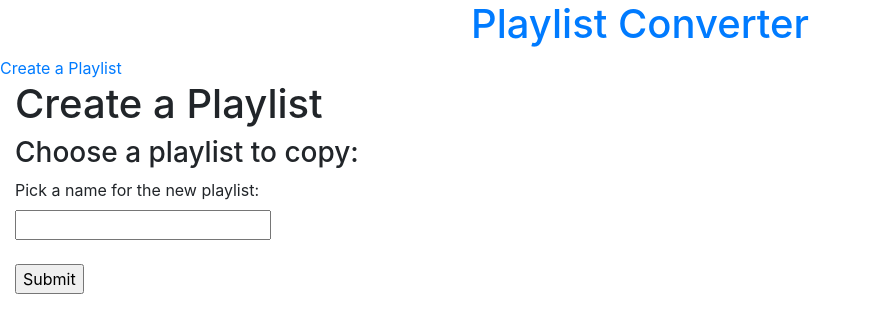
After one commit to RyanKeys/playlist-converter, a Flask app: template templates/home/create-playlist.html in a window 1280 px wide. The commit adds this page. Shown: the top 333 px of the page, without its empty margins (0-871 px from the left). Run offline with Flask 2, Linux system fonts and the light colour scheme; the template is opened without the code that fills it, so the values that code supplies are empty; some libraries are stand-ins or nearby versions.

Commit message:
added post form and adding playlist conversion

```diff
--- a/app.py
+++ b/app.py
@@ -2,12 +2,12 @@ import spotipy
 from spotipy.oauth2 import SpotifyOAuth
 import env
 import os
-from flask import Flask, render_template, url_for
+from flask import Flask, render_template, url_for, redirect, request
 import gmusic
 
 app = Flask(__name__)
 # spotipy init
-scope = "playlist-read-private"
+scope = "playlist-modify-public"
 sp = spotipy.Spotify(auth_manager=SpotifyOAuth(scope=scope, client_id=env.S_CLIENT_ID,
                                                client_secret=env.S_CLIENT_SECRET, cache_path=os.getcwd(), redirect_uri='http://localhost:8888/callback'))
 
@@ -24,13 +24,41 @@ def index():
     return render_template('home/index.html', spotify_playlists=spotify_playlists, google_playlists=google_playlists)
 
 
-@app.route('/spotify_playlist/<playlist_id>')
+@app.route('/spotify-playlist/<playlist_id>')
 def spotify_playlist_detail_view(playlist_id):
     playlist = sp.playlist_tracks(playlist_id)['items']
     return render_template('home/spotify-playlist-detail.html', playlist=playlist)
 
 
-@app.route('/google_playlist/<playlist_id>')
+@app.route('/google-playlist/<playlist_id>')
 def google_playlist_detail_view(playlist_id):
     playlist = gmusic.get_playlist_contents(playlist_id)
     return render_template('home/google-playlist-detail.html', playlist=playlist)
+
+
+@app.route('/create_spotify_playlist', methods=['POST', 'GET'])
+def create_playlist_view():
+    playlists = gmusic.get_all_playlists()
+    count = 0
+    available_playlists = {}
+    for playlist in playlists:
+        available_playlists.update({count: playlist['name']})
+        count += 1
+
+    if request.method == 'POST':
+        name = request.form['playlist_name']
+        gplaylist = request.form
+        for playlist in playlists:
+            if playlist['name'] in gplaylist:
+                songs = gmusic.get_playlist_contents(playlist['id'])
+                for song in songs:
+                    print(
+                        f"{song['track']['title']} by {song['track']['artist']}")
+        user = sp.current_user()['id']
+        new_playlist = sp.user_playlist_create(user=user, name=name)
+        # NEEDS TRACK ID FROM SPOTIFY BY SEARCHING SONG NAME
+
+        spotify_id = sp.search()
+        sp.user_playlist_add_tracks(user)
+        return redirect(location=new_playlist['owner']['external_urls']['spotify'], code=200)
+    return render_template('home/create-playlist.html', playlists=playlists, count=count, available_playlists=available_playlists)
--- a/templates/base.html
+++ b/templates/base.html
@@ -1,13 +1,18 @@
 <body>
   <title>{% block title %}{% endblock %} - Playlist Converter</title>
-    <link rel="stylesheet" href="https://stackpath.bootstrapcdn.com/bootstrap/4.5.0/css/bootstrap.min.css" integrity="sha384-9aIt2nRpC12Uk9gS9baDl411NQApFmC26EwAOH8WgZl5MYYxFfc+NcPb1dKGj7Sk" crossorigin="anonymous">
+  <link
+    rel="stylesheet"
+    href="https://stackpath.bootstrapcdn.com/bootstrap/4.5.0/css/bootstrap.min.css"
+    integrity="sha384-9aIt2nRpC12Uk9gS9baDl411NQApFmC26EwAOH8WgZl5MYYxFfc+NcPb1dKGj7Sk"
+    crossorigin="anonymous"
+  />
   <link rel="stylesheet" href="{{ url_for('static', filename='style.css') }}" />
 
-
   <nav>
-    <h1 style="text-align: center;"> <a href="{{ url_for('index') }}">Playlist Converter</a></h1>
-
-    </ul>
+    <h1 style="text-align: center;">
+      <a href="{{ url_for('index') }}">Playlist Converter</a>
+    </h1>
+    <a href="{{url_for('create_playlist_view')}}">Create a Playlist</a>
   </nav>
   <section class="content">
     <header>
@@ -17,7 +22,19 @@
     <div class="flash">{{ message }}</div>
     {% endfor %} {% block content %}{% endblock %}
   </section>
-    <script src="https://code.jquery.com/jquery-3.5.1.slim.min.js" integrity="sha384-DfXdz2htPH0lsSSs5nCTpuj/zy4C+OGpamoFVy38MVBnE+IbbVYUew+OrCXaRkfj" crossorigin="anonymous"></script>
-    <script src="https://cdn.jsdelivr.net/npm/popper.js@1.16.0/dist/umd/popper.min.js" integrity="sha384-Q6E9RHvbIyZFJoft+2mJbHaEWldlvI9IOYy5n3zV9zzTtmI3UksdQRVvoxMfooAo" crossorigin="anonymous"></script>
-    <script src="https://stackpath.bootstrapcdn.com/bootstrap/4.5.0/js/bootstrap.min.js" integrity="sha384-OgVRvuATP1z7JjHLkuOU7Xw704+h835Lr+6QL9UvYjZE3Ipu6Tp75j7Bh/kR0JKI" crossorigin="anonymous"></script>
+  <script
+    src="https://code.jquery.com/jquery-3.5.1.slim.min.js"
+    integrity="sha384-DfXdz2htPH0lsSSs5nCTpuj/zy4C+OGpamoFVy38MVBnE+IbbVYUew+OrCXaRkfj"
+    crossorigin="anonymous"
+  ></script>
+  <script
+    src="https://cdn.jsdelivr.net/npm/popper.js@1.16.0/dist/umd/popper.min.js"
+    integrity="sha384-Q6E9RHvbIyZFJoft+2mJbHaEWldlvI9IOYy5n3zV9zzTtmI3UksdQRVvoxMfooAo"
+    crossorigin="anonymous"
+  ></script>
+  <script
+    src="https://stackpath.bootstrapcdn.com/bootstrap/4.5.0/js/bootstrap.min.js"
+    integrity="sha384-OgVRvuATP1z7JjHLkuOU7Xw704+h835Lr+6QL9UvYjZE3Ipu6Tp75j7Bh/kR0JKI"
+    crossorigin="anonymous"
+  ></script>
 </body>
--- /dev/null
+++ b/templates/home/create-playlist.html
@@ -0,0 +1,23 @@
+{% extends 'base.html' %} {% block content %}
+<div class="container-fluid">
+  <h1>Create a Playlist</h1>
+  <form action="{{url_for('create_playlist_view')}}" method="POST">
+    <h3>Choose a playlist to copy:</h3>
+    <ul style="margin: 0; padding: 0;">
+      {% for playlist in range(0,count) %}
+      <li style="list-style-type: none;">
+        <input
+          name="{{available_playlists[playlist]}}"
+          type="radio"
+          value="playlist"
+        />
+        <label for="playlist">{{available_playlists[playlist]}}</label>
+      </li>
+      {% endfor %}
+    </ul>
+    <label for="playlist">Pick a name for the new playlist: </label><br />
+    <input type="text" id="playlist_name" name="playlist_name" /><br /><br />
+    <input type="submit" value="Submit" />
+  </form>
+</div>
+{% endblock %}
--- a/templates/home/google-playlist-detail.html
+++ b/templates/home/google-playlist-detail.html
@@ -4,8 +4,11 @@
   <div class="col-sm-4">
     <div class="card">
       <div class="card-body">
-        <h1 class="card-title">{{song['track']['title']}}</h1>
+        <a href="{{song['track']['url']}}">
+          <h1 class="card-title">{{song['track']['title']}}</h1></a
+        >
         <h3 class="card-title">{{song['track']['artist']}}</h3>
+        <p>{{song}}</p>
       </div>
     </div>
   </div>
--- a/templates/home/spotify-playlist-detail.html
+++ b/templates/home/spotify-playlist-detail.html
@@ -4,8 +4,11 @@
   <div class="col-sm-4">
     <div class="card">
       <div class="card-body">
-        <h1 class="card-title">{{song['track']['name']}}</h1>
+        <a href="{{song['track']['external_urls']['spotify']}}"
+          ><h1 class="card-title">{{song['track']['name']}}</h1></a
+        >
         <h3 class="card-title">{{song['track']['artists'][0]['name']}}</h3>
+        <p>{{song}}</p>
       </div>
     </div>
   </div>
```
Lines whose indentation alone changed are shown as unchanged.
